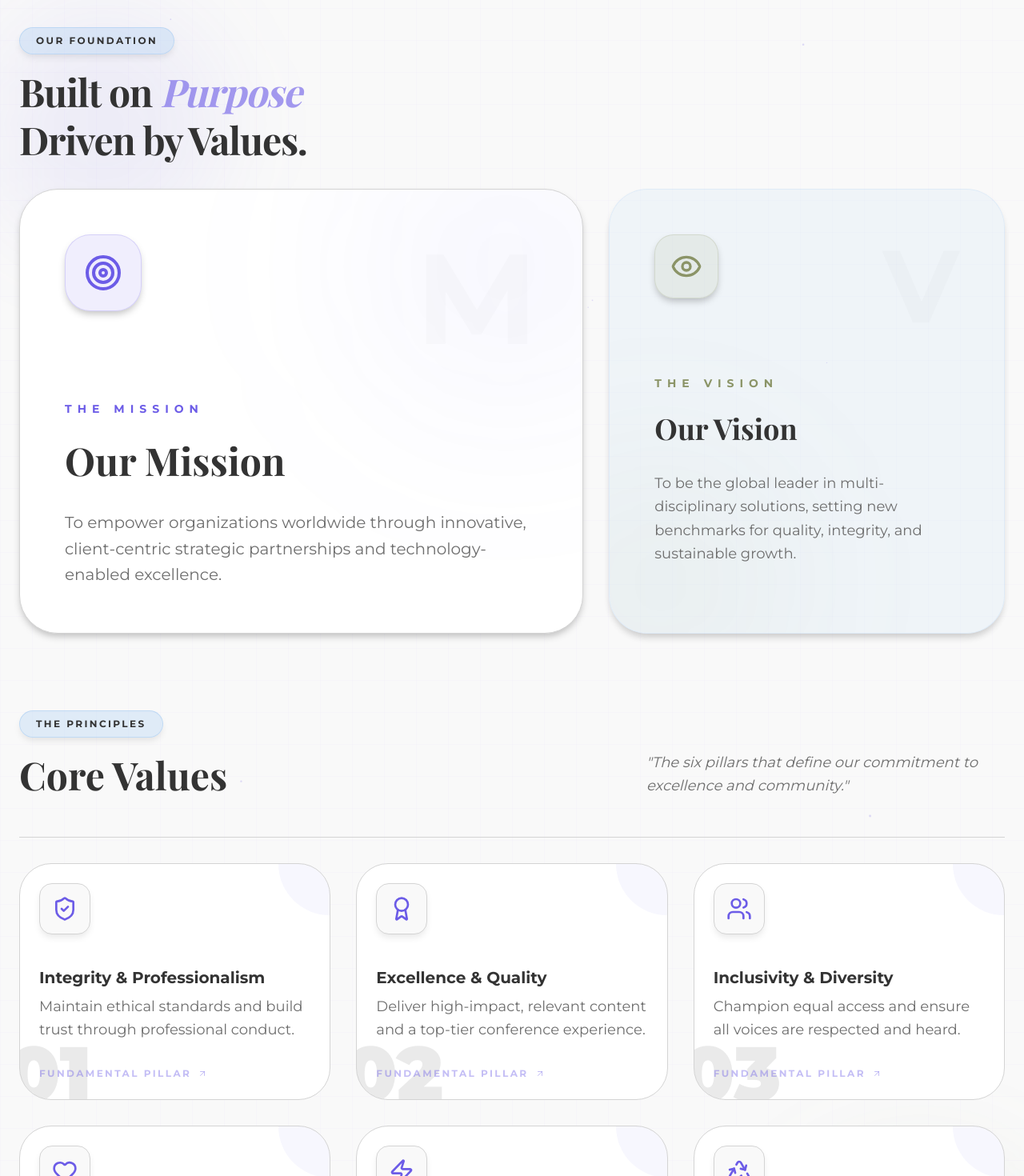
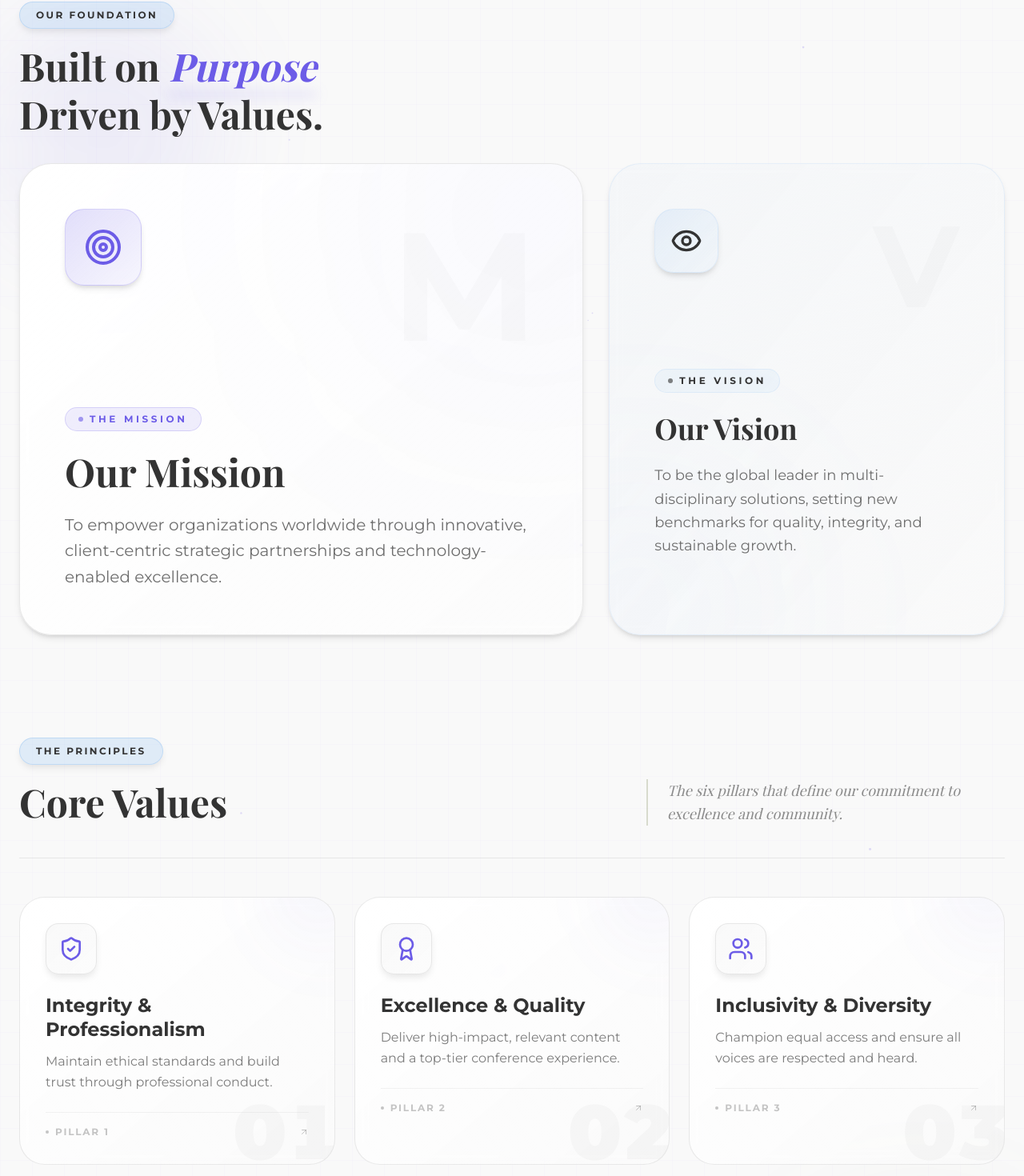
Before and after one commit to kamilhayat/marchingfrogs, a Next.js app: page / in a window 1280 px wide. Shown: the part 2700-4170 px from the top of the page at 80% size. Built offline with nearby package versions, Linux system fonts and the light colour scheme; a web font is replaced by a local one.

Commit message:
feat: add Values section component displaying company mission, vision, and core values.

```diff
--- a/components/sections/values.tsx
+++ b/components/sections/values.tsx
@@ -9,7 +9,7 @@ import {
 const Values = () => {
   return (
     <section
-      className='py-16 bg-background relative overflow-hidden'
+      className='py-8 bg-background relative overflow-hidden'
       id='values'
     >
       <FloatingOrbs />
@@ -17,124 +17,162 @@ const Values = () => {
       <Particles />
 
       <div className='container mx-auto px-6 relative z-10'>
-        {/* Headline Section */}
+        {/* Headline Section - Improved spacing and typography */}
         <div className='max-w-4xl mb-8'>
-          <div className='section-subtitle'>
-            Our Foundation
-          </div>
-          <h3 className='section-title font-serif font-bold text-foreground leading-[1.1] tracking-tight'>
+          <div className='section-subtitle'>Our Foundation</div>
+          <h3 className='section-title'>
             Built on{' '}
-            <span className='text-primary italic animate-pulse'>Purpose</span>{' '}
+            <span className='text-primary italic relative inline-block'>
+              Purpose
+              <span className='absolute -bottom-2 left-0 w-full h-1 bg-primary/30 blur-sm'></span>
+            </span>
             <br />
             Driven by Values.
           </h3>
         </div>
 
-        {/* Mission & Vision - High Impact Split */}
-        <div className='grid lg:grid-cols-12 gap-8 mb-24'>
+        {/* Mission & Vision - Enhanced card design */}
+        <div className='grid lg:grid-cols-12 gap-6 lg:gap-8 mb-32'>
           {/* Mission Card */}
           <div className='lg:col-span-7 group relative'>
-            <div className='absolute inset-0 bg-linear-to-br from-primary/20 to-transparent opacity-0 group-hover:opacity-100 transition-opacity duration-700 rounded-[3rem]' />
-            <div className='relative h-full p-10 md:p-14 rounded-[3rem] bg-card border border-border overflow-hidden hover:border-primary/50 transition-all duration-700 shadow-2xl'>
-              <div className='absolute -top-24 -right-24 w-96 h-96 bg-primary/5 rounded-full blur-[120px] group-hover:bg-primary/10 transition-colors duration-700' />
+            <div className='absolute inset-0 bg-gradient-to-br from-primary/10 via-primary/5 to-transparent opacity-0 group-hover:opacity-100 transition-opacity duration-700 rounded-[2.5rem]' />
+            <div className='relative h-full p-8 md:p-12 lg:p-14 rounded-[2.5rem] bg-gradient-to-br from-card to-card/50 border border-border/50 overflow-hidden hover:border-primary/30 transition-all duration-700 shadow-lg hover:shadow-2xl hover:shadow-primary/5 backdrop-blur-sm'>
+              {/* Ambient glow */}
+              <div className='absolute -top-32 -right-32 w-96 h-96 bg-primary/5 rounded-full blur-[140px] group-hover:bg-primary/10 transition-all duration-1000' />
+
+              {/* Grid overlay */}
+              <div className='absolute inset-0 bg-[linear-gradient(rgba(var(--primary-rgb),0.03)_1px,transparent_1px),linear-gradient(90deg,rgba(var(--primary-rgb),0.03)_1px,transparent_1px)] bg-[size:4rem_4rem] opacity-0 group-hover:opacity-100 transition-opacity duration-700' />
 
               <div className='relative z-10'>
-                <div className='flex items-start justify-between mb-12'>
-                  <div className='w-24 h-24 rounded-4xl bg-primary/10 flex items-center justify-center text-primary border border-primary/20 group-hover:scale-110 group-hover:rotate-6 transition-all duration-500 shadow-2xl shadow-primary/20'>
-                    <Target className='w-12 h-12' />
+                <div className='flex items-start justify-between mb-10 md:mb-14'>
+                  <div className='relative'>
+                    <div className='absolute inset-0 bg-primary/20 rounded-3xl blur-xl opacity-0 group-hover:opacity-100 transition-opacity duration-500' />
+                    <div className='relative w-20 h-20 md:w-24 md:h-24 rounded-3xl bg-gradient-to-br from-primary/20 to-primary/5 flex items-center justify-center text-primary border border-primary/20 group-hover:scale-105 group-hover:rotate-3 transition-all duration-500 shadow-lg'>
+                      <Target className='w-10 h-10 md:w-12 md:h-12' />
                     </div>
-                  <span className='text-[10rem] font-bold text-foreground/2 leading-none select-none group-hover:text-primary/5 transition-colors duration-700'>
+                  </div>
+                  <span className='text-[8rem] md:text-[12rem] font-bold text-foreground/[0.02] leading-none select-none group-hover:text-primary/[0.04] transition-colors duration-700'>
                     M
                   </span>
                 </div>
 
-                <h4 className='text-sm font-bold tracking-[0.5em] text-primary uppercase mb-6'>
+                <div className='space-y-6'>
+                  <div className='inline-flex items-center gap-2 px-4 py-1.5 rounded-full bg-primary/10 border border-primary/20'>
+                    <div className='w-1.5 h-1.5 rounded-full bg-primary animate-pulse' />
+                    <span className='text-xs font-bold tracking-[0.3em] text-primary uppercase'>
                       The Mission
-                </h4>
-                <h3 className='text-4xl md:text-5xl font-serif font-bold text-foreground mb-8 leading-tight'>
+                    </span>
+                  </div>
+
+                  <h3 className='text-3xl md:text-4xl lg:text-5xl font-serif font-bold text-foreground leading-[1.1] group-hover:text-primary/90 transition-colors duration-500'>
                     {COMPANY_VALUES.mission.title}
                   </h3>
-                <p className='text-xl text-muted-foreground leading-relaxed max-w-2xl'>
+
+                  <p className='text-lg md:text-xl text-muted-foreground leading-relaxed max-w-2xl'>
                     {COMPANY_VALUES.mission.description}
                   </p>
+                </div>
               </div>
             </div>
           </div>
 
           {/* Vision Card */}
           <div className='lg:col-span-5 group relative'>
-            <div className='absolute inset-0 bg-linear-to-br from-accent/20 to-transparent opacity-0 group-hover:opacity-100 transition-opacity duration-700 rounded-[3rem]' />
-            <div className='relative h-full p-10 md:p-14 rounded-[3rem] bg-secondary/10 border border-secondary/20 overflow-hidden hover:border-accent/50 transition-all duration-700 shadow-xl'>
-              <div className='absolute -bottom-24 -left-24 w-80 h-80 bg-accent/5 rounded-full blur-[100px] group-hover:bg-accent/10 transition-colors duration-700' />
+            <div className='absolute inset-0 bg-gradient-to-br from-secondary/10 via-secondary/5 to-transparent opacity-0 group-hover:opacity-100 transition-opacity duration-700 rounded-[2.5rem]' />
+            <div className='relative h-full p-8 md:p-12 lg:p-14 rounded-[2.5rem] bg-gradient-to-br from-secondary/5 to-background border border-secondary/20 overflow-hidden hover:border-secondary/40 transition-all duration-700 shadow-lg hover:shadow-xl backdrop-blur-sm'>
+              {/* Ambient glow */}
+              <div className='absolute -bottom-32 -left-32 w-80 h-80 bg-secondary/5 rounded-full blur-[120px] group-hover:bg-secondary/10 transition-all duration-1000' />
 
               <div className='relative z-10'>
-                <div className='flex items-start justify-between mb-12'>
-                  <div className='w-20 h-20 rounded-3xl bg-accent/10 flex items-center justify-center text-accent border border-accent/20 group-hover:scale-110 group-hover:-rotate-6 transition-all duration-500 shadow-2xl shadow-accent/20'>
-                    <Eye className='w-10 h-10' />
+                <div className='flex items-start justify-between mb-10 md:mb-14'>
+                  <div className='relative'>
+                    <div className='absolute inset-0 bg-secondary/20 rounded-3xl blur-xl opacity-0 group-hover:opacity-100 transition-opacity duration-500' />
+                    <div className='relative w-18 h-18 md:w-20 md:h-20 rounded-3xl bg-gradient-to-br from-secondary/20 to-secondary/5 flex items-center justify-center text-secondary-foreground border border-secondary/20 group-hover:scale-105 group-hover:-rotate-3 transition-all duration-500 shadow-lg'>
+                      <Eye className='w-9 h-9 md:w-10 md:h-10' />
                     </div>
-                  <span className='text-[8rem] font-bold text-foreground/2 leading-none select-none group-hover:text-accent/5 transition-colors duration-700'>
+                  </div>
+                  <span className='text-[6rem] md:text-[9rem] font-bold text-foreground/[0.02] leading-none select-none group-hover:text-secondary/[0.04] transition-colors duration-700'>
                     V
                   </span>
                 </div>
 
-                <h4 className='text-sm font-bold tracking-[0.5em] text-accent uppercase mb-6'>
+                <div className='space-y-6'>
+                  <div className='inline-flex items-center gap-2 px-4 py-1.5 rounded-full bg-secondary/10 border border-secondary/20'>
+                    <div className='w-1.5 h-1.5 rounded-full bg-secondary-foreground animate-pulse' />
+                    <span className='text-xs font-bold tracking-[0.3em] text-secondary-foreground uppercase'>
                       The Vision
-                </h4>
-                <h3 className='text-3xl md:text-4xl font-serif font-bold text-foreground mb-8 leading-tight'>
+                    </span>
+                  </div>
+
+                  <h3 className='text-2xl md:text-3xl lg:text-4xl font-serif font-bold text-foreground leading-[1.15] group-hover:text-secondary-foreground/90 transition-colors duration-500'>
                     {COMPANY_VALUES.vision.title}
                   </h3>
-                <p className='text-lg text-muted-foreground leading-relaxed'>
+
+                  <p className='text-base md:text-lg text-muted-foreground leading-relaxed'>
                     {COMPANY_VALUES.vision.description}
                   </p>
                 </div>
               </div>
             </div>
           </div>
+        </div>
 
-        {/* Core Values Section */}
-        <div className='space-y-8'>
-          <div className='flex flex-col md:flex-row md:items-end justify-between gap-8 border-b border-border pb-12'>
-            <div className='space-y-4'>
-              <h2 className='section-subtitle text-left m-0'>The Principles</h2>
-              <h3 className='section-title font-serif text-foreground'>
+        {/* Core Values Section - Enhanced header */}
+        <div className='space-y-12'>
+          <div className='flex flex-col md:flex-row md:items-end justify-between gap-8 border-b border-border/50 pb-10'>
+            <div className='space-y-5'>
+              <div className='section-subtitle m-0'>The Principles</div>
+              <h3 className='section-title font-serif font-bold text-foreground leading-tight'>
                 Core Values
               </h3>
             </div>
-            <p className='text-muted-foreground max-w-md text-lg leading-relaxed italic'>
-              "The six pillars that define our commitment to excellence and
-              community."
+            <p className='text-muted-foreground/80 max-w-md text-base md:text-lg leading-relaxed font-serif italic border-l-2 border-accent/30 pl-6'>
+              The six pillars that define our commitment to excellence and
+              community.
             </p>
           </div>
 
-          {/* Bento Style Grid for Values */}
-          <div className='grid md:grid-cols-2 lg:grid-cols-3 gap-8'>
+          {/* Enhanced Bento Grid for Values */}
+          <div className='grid sm:grid-cols-2 lg:grid-cols-3 gap-5 md:gap-6'>
             {COMPANY_VALUES.values.map((value, index) => (
               <div
                 key={value.title}
-                className='group relative p-6 rounded-[2.5rem] bg-card border border-border hover:border-primary/40 transition-all duration-500 hover:shadow-[0_20px_50px_rgba(var(--primary-rgb),0.1)] hover:-translate-y-3 overflow-hidden'
+                className='group relative p-7 md:p-8 rounded-[2rem] bg-gradient-to-br from-card to-card/30 border border-border/50 hover:border-primary/30 transition-all duration-500 hover:shadow-[0_20px_60px_-15px_rgba(var(--primary-rgb),0.15)] hover:-translate-y-2 overflow-hidden backdrop-blur-sm'
               >
-                {/* Decorative Elements */}
-                <div className='absolute top-0 right-0 w-32 h-32 bg-primary/5 rounded-full -translate-y-1/2 translate-x-1/2 group-hover:scale-150 transition-transform duration-700' />
-                <div className='absolute -bottom-4 -left-4 text-8xl font-black text-foreground/10 group-hover:text-primary/20 transition-all duration-700 pointer-events-none'>
+                {/* Decorative corner gradient */}
+                <div className='absolute top-0 right-0 w-40 h-40 bg-gradient-to-br from-primary/[0.07] to-transparent rounded-full -translate-y-1/2 translate-x-1/2 group-hover:scale-[1.8] group-hover:from-primary/[0.12] transition-all duration-700 blur-2xl' />
+
+                {/* Number watermark */}
+                <div className='absolute -bottom-2 -right-2 text-7xl md:text-8xl font-black text-foreground/[0.03] group-hover:text-primary/[0.08] transition-all duration-700 pointer-events-none tabular-nums leading-none'>
                   0{index + 1}
                 </div>
 
-                <div className='relative z-10'>
-                  <div className='w-16 h-16 rounded-2xl bg-background border border-border flex items-center justify-center text-primary mb-10 group-hover:scale-110 group-hover:bg-primary group-hover:text-primary-foreground group-hover:border-primary transition-all duration-500 shadow-sm'>
-                    <value.icon className='w-8 h-8' />
+                <div className='relative z-10 space-y-6'>
+                  {/* Icon with improved styling */}
+                  <div className='relative w-14 h-14 md:w-16 md:h-16'>
+                    <div className='absolute inset-0 bg-primary/20 rounded-2xl blur-lg opacity-0 group-hover:opacity-100 transition-opacity duration-500' />
+                    <div className='relative w-full h-full rounded-2xl bg-gradient-to-br from-background to-background/50 border border-border/50 flex items-center justify-center text-primary group-hover:scale-110 group-hover:bg-primary group-hover:text-primary-foreground group-hover:border-primary/50 group-hover:rotate-6 transition-all duration-500 shadow-sm'>
+                      <value.icon className='w-7 h-7 md:w-8 md:h-8' />
+                    </div>
                   </div>
 
-                  <h4 className='text-xl font-bold text-foreground mb-2 group-hover:text-primary transition-colors duration-300'>
+                  <div className='space-y-3'>
+                    <h4 className='text-xl md:text-2xl font-bold text-foreground group-hover:text-primary transition-colors duration-300 leading-tight'>
                       {value.title}
                     </h4>
 
-                  <p className='text-muted-foreground leading-relaxed text-base lg:text-lg mb-8'>
+                    <p className='text-muted-foreground/90 leading-relaxed text-sm md:text-base'>
                       {value.description}
                     </p>
+                  </div>
 
-                  <div className='flex items-center gap-2 text-xs font-bold tracking-[0.2em] text-primary/40 group-hover:text-primary transition-colors duration-500 uppercase'>
-                    Fundamental Pillar{' '}
-                    <ArrowUpRight className='w-3 h-3 group-hover:translate-x-1 group-hover:-translate-y-1 transition-transform' />
+                  {/* Badge */}
+                  <div className='pt-4 border-t border-border/30 group-hover:border-primary/20 transition-colors duration-500'>
+                    <div className='flex items-center gap-2 text-[10px] md:text-xs font-bold tracking-[0.15em] text-muted-foreground/40 group-hover:text-primary/70 transition-colors duration-500 uppercase'>
+                      <span className='w-1 h-1 rounded-full bg-current' />
+                      Pillar {index + 1}
+                      <ArrowUpRight className='w-3 h-3 ml-auto group-hover:translate-x-0.5 group-hover:-translate-y-0.5 transition-transform duration-300' />
+                    </div>
                   </div>
                 </div>
               </div>
```
Lines whose indentation alone changed are shown as unchanged.
